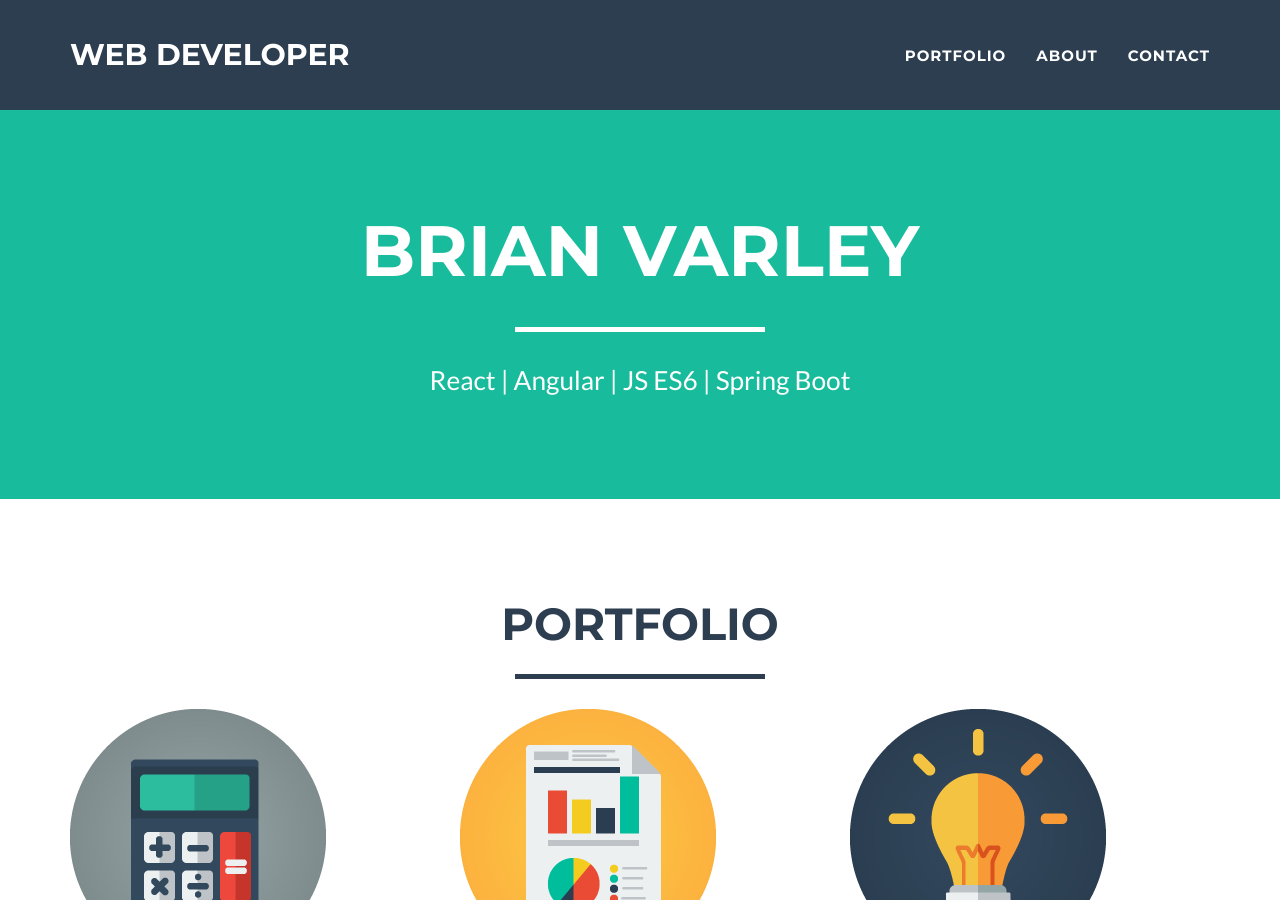
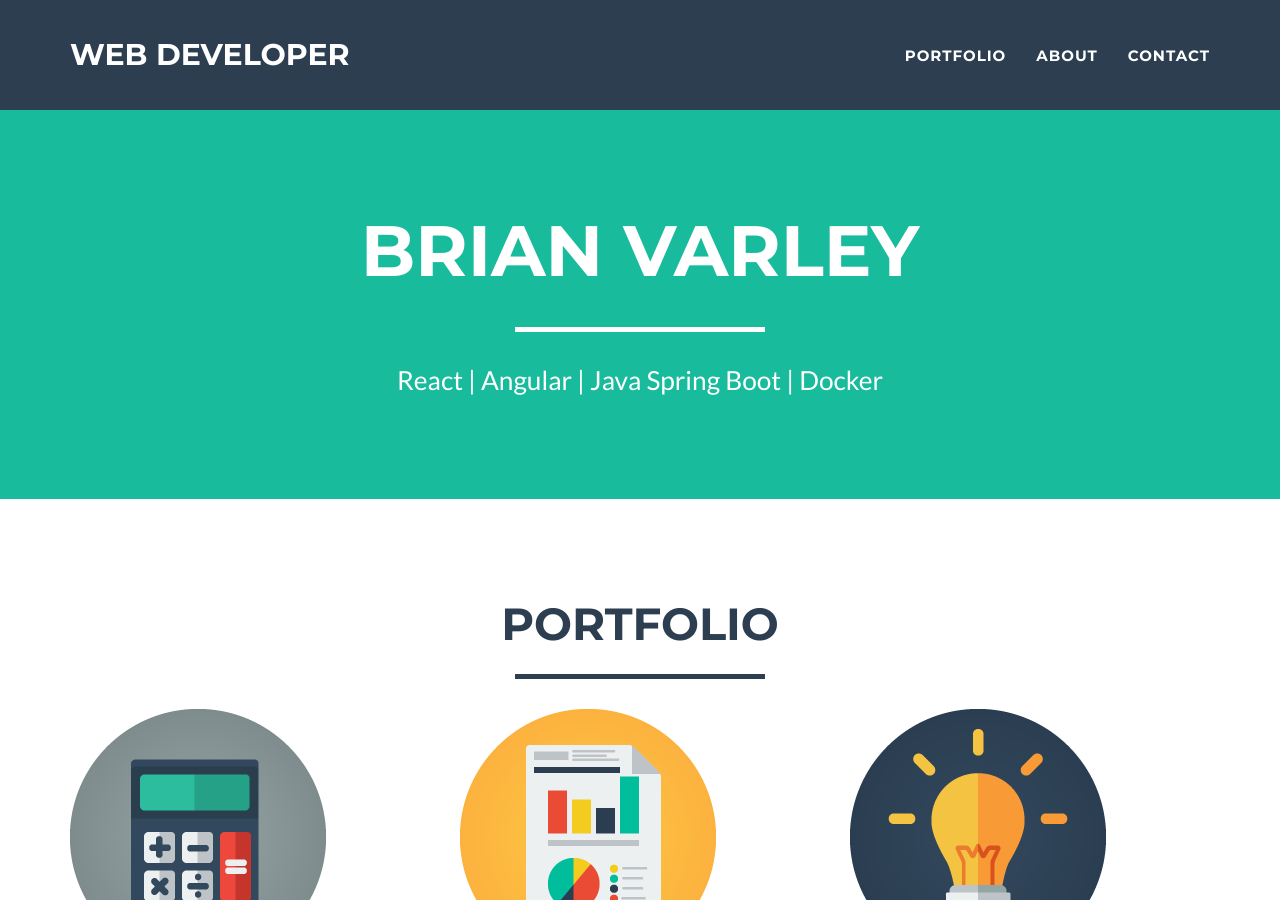
Before and after one commit to BrianJVarley/brianjvarley.github.io, a Jekyll site: the page built from index.html, in a window 1280 px wide and 900 px high. Built offline with Jekyll 4.4.1, drawn with Linux system fonts in a browser that asks for light colours.

Commit message:
Update _config.yml
update skillzz

```diff
--- a/_config.yml
+++ b/_config.yml
@@ -4,7 +4,7 @@ name: Brian Varley
 email: brianvarley9@gmail.com
 url: https://brianjvarley.github.io/
 description: ""
-skills: "React | Angular | JS ES6 | Spring Boot"
+skills: "React | Angular | Java Spring Boot | Docker"
 meta_author: LastName FirstName
 
 # Google webmaster tools
```
